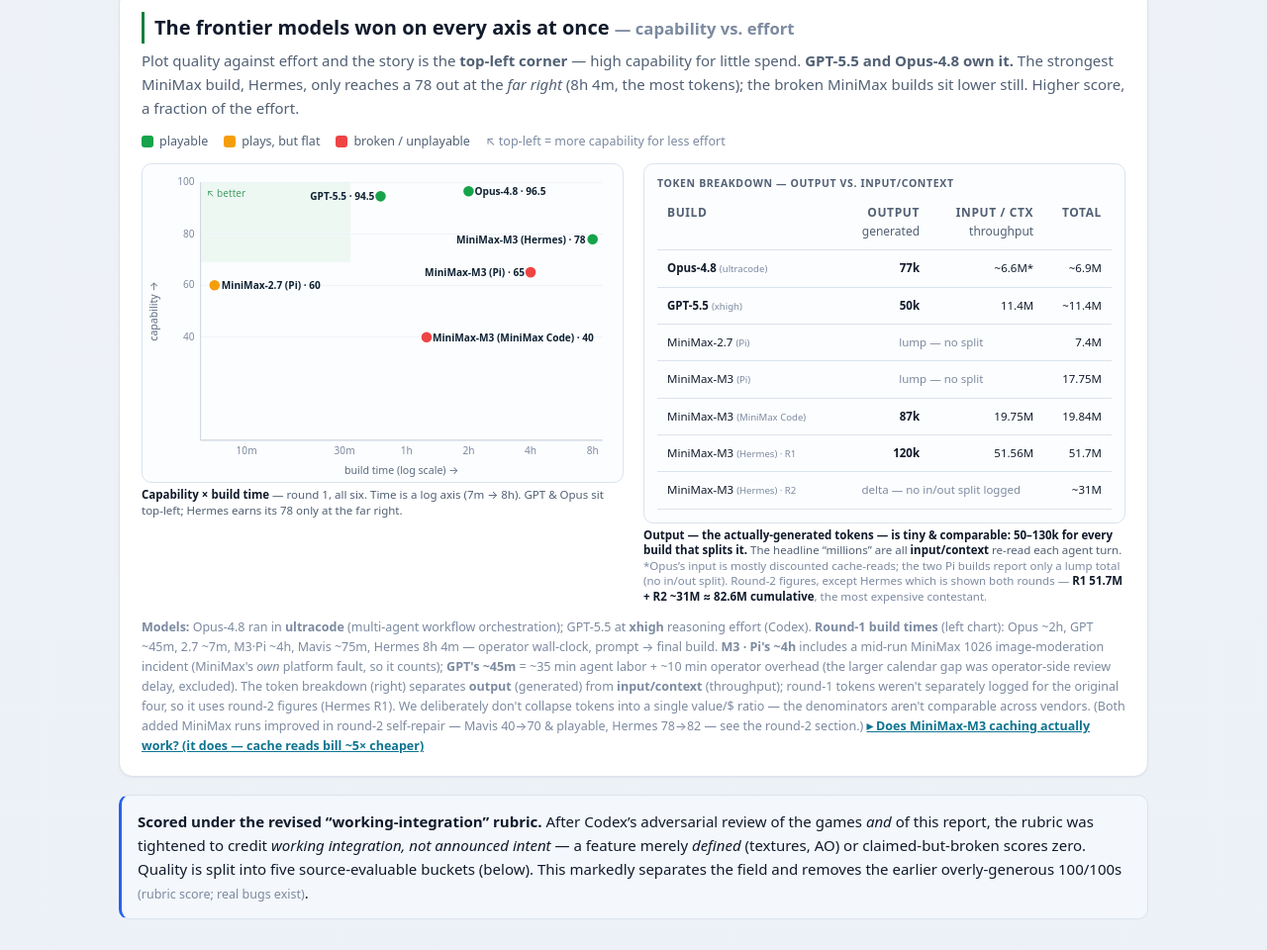
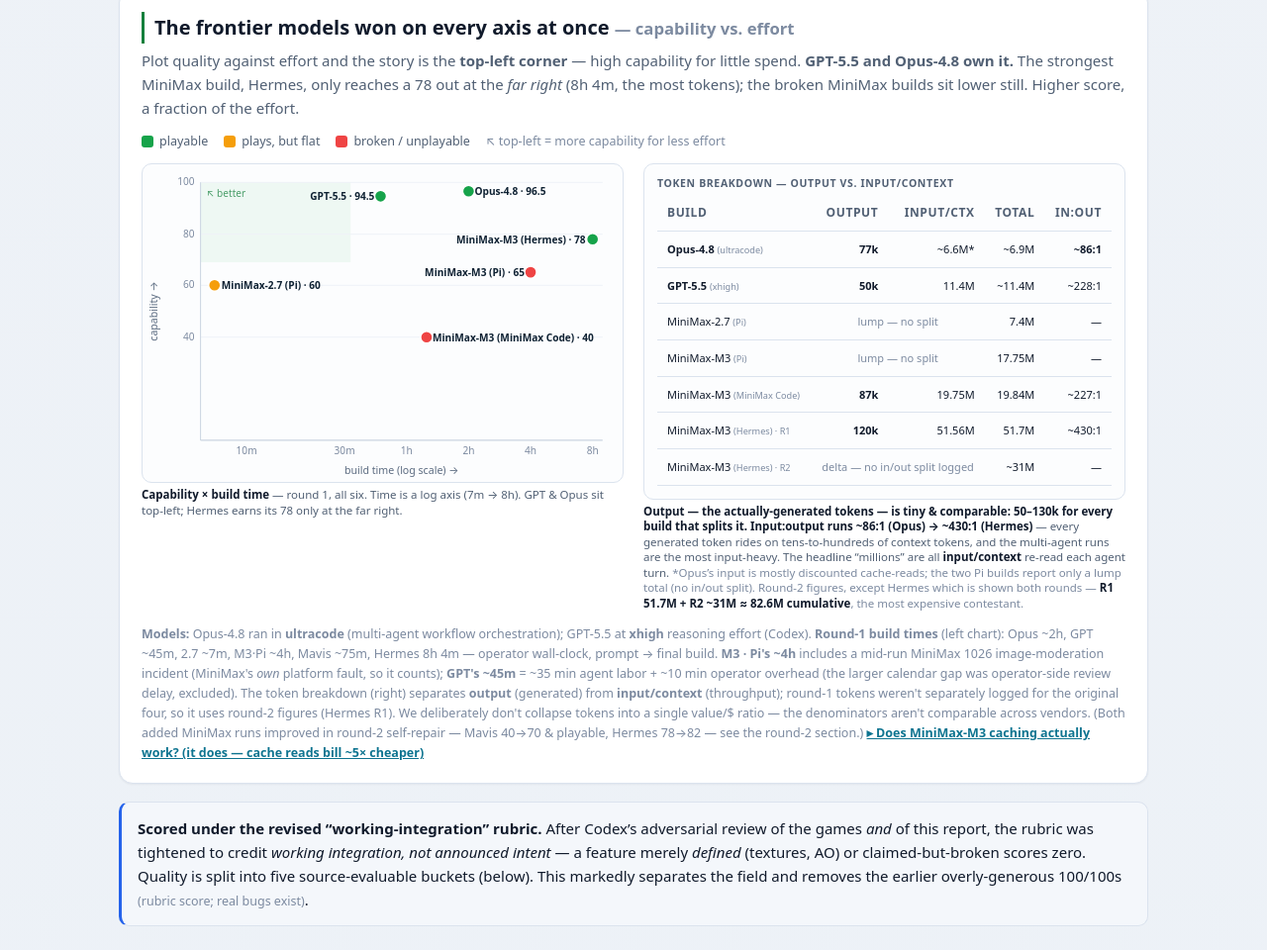
Before and after one commit to tho-stack/minecraft-clone-benchmark, a plain HTML site: page docs/index.html in a window 1280 px wide. Shown: the part 808-1768 px from the top of the page at 99% size. Drawn offline with Linux system fonts and the light colour scheme.

Commit message:
Token breakdown: add input:output ratio column
In:Out = input/ctx ÷ output for every build with a split:
Opus ~86:1, GPT ~228:1, M3·MiniMax Code ~227:1, M3·Hermes R1 ~430:1
(lump/Pi + Hermes R2 have no split -> '—'). Caption notes the range
~86:1→~430:1 and that multi-agent runs are the most input-heavy.

```diff
--- a/docs/index.html
+++ b/docs/index.html
@@ -157,18 +157,18 @@
       <figure>
         <div style="border:1px solid var(--line);border-radius:10px;background:#fcfdfe;padding:11px 13px 13px">
           <div style="font-size:10.5px;text-transform:uppercase;letter-spacing:.06em;color:var(--mut);font-weight:700;margin-bottom:2px">Token breakdown — output vs. input/context</div>
-          <table style="font-size:11.5px">
-            <tr><th>Build</th><th class="num">Output<br><span style="font-weight:400;text-transform:none;letter-spacing:0">generated</span></th><th class="num">Input / ctx<br><span style="font-weight:400;text-transform:none;letter-spacing:0">throughput</span></th><th class="num">Total</th></tr>
-            <tr><td><b>Opus-4.8</b> <small>(ultracode)</small></td><td class="num"><b>77k</b></td><td class="num">~6.6M*</td><td class="num">~6.9M</td></tr>
-            <tr><td><b>GPT-5.5</b> <small>(xhigh)</small></td><td class="num"><b>50k</b></td><td class="num">11.4M</td><td class="num">~11.4M</td></tr>
-            <tr><td>MiniMax-2.7 <small>(Pi)</small></td><td class="num" colspan="2" style="text-align:center;color:var(--dim)">lump — no split</td><td class="num">7.4M</td></tr>
-            <tr><td>MiniMax-M3 <small>(Pi)</small></td><td class="num" colspan="2" style="text-align:center;color:var(--dim)">lump — no split</td><td class="num">17.75M</td></tr>
-            <tr><td>MiniMax-M3 <small>(MiniMax&nbsp;Code)</small></td><td class="num"><b>87k</b></td><td class="num">19.75M</td><td class="num">19.84M</td></tr>
-            <tr><td>MiniMax-M3 <small>(Hermes) · R1</small></td><td class="num"><b>120k</b></td><td class="num">51.56M</td><td class="num">51.7M</td></tr>
-            <tr><td>MiniMax-M3 <small>(Hermes) · R2</small></td><td class="num" colspan="2" style="text-align:center;color:var(--dim)">delta — no in/out split logged</td><td class="num">~31M</td></tr>
+          <table style="font-size:11px">
+            <tr><th>Build</th><th class="num">Output</th><th class="num">Input/ctx</th><th class="num">Total</th><th class="num">In:Out</th></tr>
+            <tr><td><b>Opus-4.8</b> <small>(ultracode)</small></td><td class="num"><b>77k</b></td><td class="num">~6.6M*</td><td class="num">~6.9M</td><td class="num"><b>~86:1</b></td></tr>
+            <tr><td><b>GPT-5.5</b> <small>(xhigh)</small></td><td class="num"><b>50k</b></td><td class="num">11.4M</td><td class="num">~11.4M</td><td class="num">~228:1</td></tr>
+            <tr><td>MiniMax-2.7 <small>(Pi)</small></td><td class="num" colspan="2" style="text-align:center;color:var(--dim)">lump — no split</td><td class="num">7.4M</td><td class="num">—</td></tr>
+            <tr><td>MiniMax-M3 <small>(Pi)</small></td><td class="num" colspan="2" style="text-align:center;color:var(--dim)">lump — no split</td><td class="num">17.75M</td><td class="num">—</td></tr>
+            <tr><td>MiniMax-M3 <small>(MiniMax&nbsp;Code)</small></td><td class="num"><b>87k</b></td><td class="num">19.75M</td><td class="num">19.84M</td><td class="num">~227:1</td></tr>
+            <tr><td>MiniMax-M3 <small>(Hermes) · R1</small></td><td class="num"><b>120k</b></td><td class="num">51.56M</td><td class="num">51.7M</td><td class="num">~430:1</td></tr>
+            <tr><td>MiniMax-M3 <small>(Hermes) · R2</small></td><td class="num" colspan="2" style="text-align:center;color:var(--dim)">delta — no in/out split logged</td><td class="num">~31M</td><td class="num">—</td></tr>
           </table>
         </div>
-        <figcaption><b>Output — the actually-generated tokens — is tiny &amp; comparable: 50–130k for every build that splits it.</b> The headline “millions” are all <b>input/context</b> re-read each agent turn. <span class="dim">*Opus’s input is mostly discounted cache-reads; the two Pi builds report only a lump total (no in/out split). Round-2 figures, except Hermes which is shown both rounds — <b>R1 51.7M + R2 ~31M ≈ 82.6M cumulative</b>, the most expensive contestant.</span></figcaption>
+        <figcaption><b>Output — the actually-generated tokens — is tiny &amp; comparable: 50–130k for every build that splits it.</b> <b>Input:output runs ~86:1 (Opus) → ~430:1 (Hermes)</b> — every generated token rides on tens-to-hundreds of context tokens, and the multi-agent runs are the most input-heavy. The headline “millions” are all <b>input/context</b> re-read each agent turn. <span class="dim">*Opus’s input is mostly discounted cache-reads; the two Pi builds report only a lump total (no in/out split). Round-2 figures, except Hermes which is shown both rounds — <b>R1 51.7M + R2 ~31M ≈ 82.6M cumulative</b>, the most expensive contestant.</span></figcaption>
       </figure>
     </div>
     <small style="display:block;margin-top:14px"><b>Models:</b> Opus-4.8 ran in <b>ultracode</b> (multi-agent workflow orchestration); GPT-5.5 at <b>xhigh</b> reasoning effort (Codex). <b>Round-1 build times</b> (left chart): Opus ~2h, GPT ~45m, 2.7 ~7m, M3·Pi ~4h, Mavis ~75m, Hermes 8h&nbsp;4m — operator wall-clock, prompt&nbsp;→&nbsp;final build. <b>M3&nbsp;·&nbsp;Pi's ~4h</b> includes a mid-run MiniMax 1026 image-moderation incident (MiniMax's <em>own</em> platform fault, so it counts); <b>GPT's ~45m</b> = ~35&nbsp;min agent labor + ~10&nbsp;min operator overhead (the larger calendar gap was operator-side review delay, excluded). The token breakdown (right) separates <b>output</b> (generated) from <b>input/context</b> (throughput); round-1 tokens weren't separately logged for the original four, so it uses round-2 figures (Hermes R1). We deliberately don't collapse tokens into a single value/$ ratio — the denominators aren't comparable across vendors. <span class="dim">(Both added MiniMax runs improved in round-2 self-repair — Mavis 40→70 &amp; playable, Hermes 78→82 — see the round-2 section.)</span> <b><a href="minimax-cache.html">▸ Does MiniMax-M3 caching actually work? (it does — cache reads bill ~5× cheaper)</a></b></small>
```
